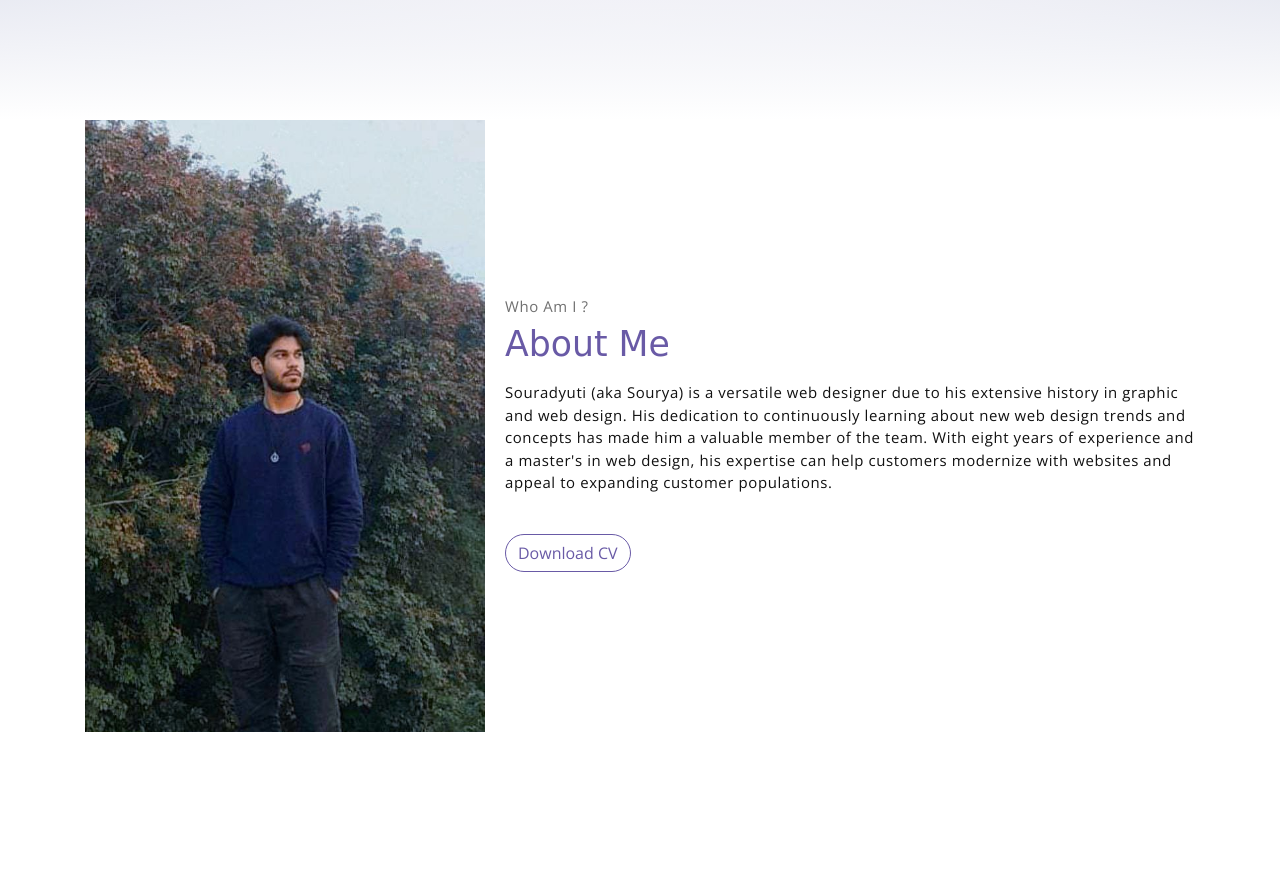
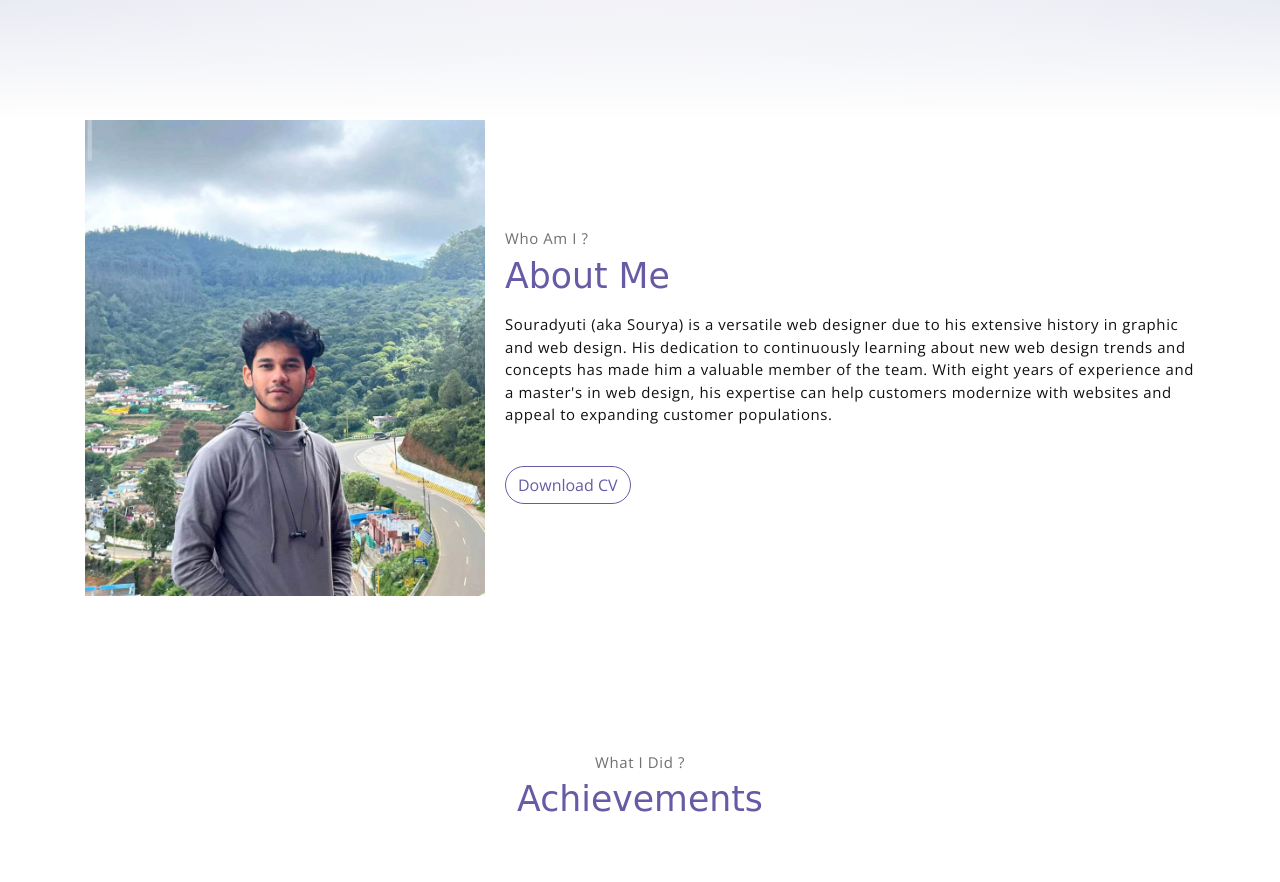
Before and after one commit to sourya21/portfolio, a plain HTML site: page index.html in a window 1280 px wide. Shown: the part 680-1562 px from the top of the page. Drawn offline with nearby package versions, Linux system fonts and the light colour scheme; a web font is replaced by a local one.

Commit message:
Update index.html
Profile picture replacement 2.0

```diff
--- a/index.html
+++ b/index.html
@@ -69,7 +69,7 @@
             <!-- about wrapper -->
             <div class="about">
                 <div class="about-img-holder">
-                    <img src="photo_2022-11-26_12-26-50.jpg" class="about-img" alt="Download free bootstrap 4 landing page, free boootstrap 4 templates, Download free bootstrap 4.1 landing page, free boootstrap 4.1.1 templates, meyawo Landing page">
+                    <img src="photo_2022-11-26_13-46-13.jpg" class="about-img" alt="Download free bootstrap 4 landing page, free boootstrap 4 templates, Download free bootstrap 4.1 landing page, free boootstrap 4.1.1 templates, meyawo Landing page">
                 </div>
                 <div class="about-caption">
                     <p class="section-subtitle">Who Am I ?</p>
```
